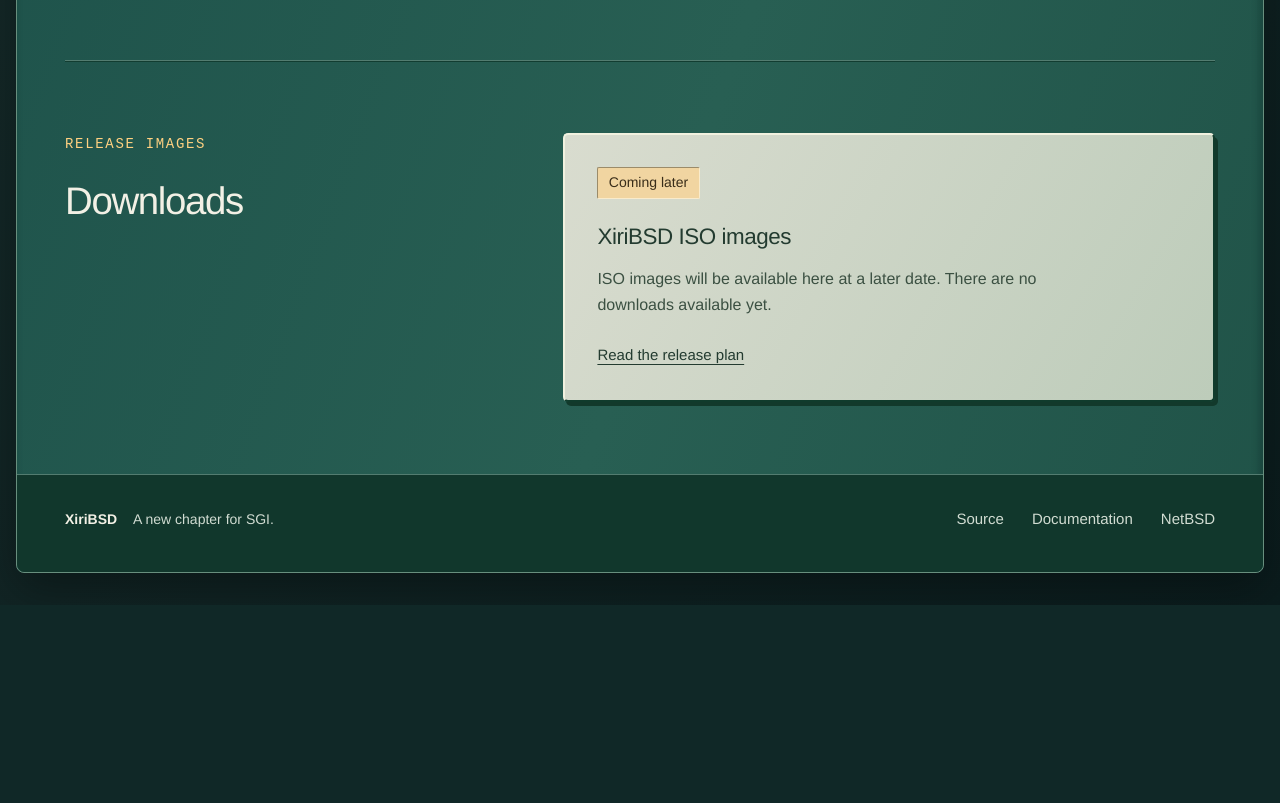
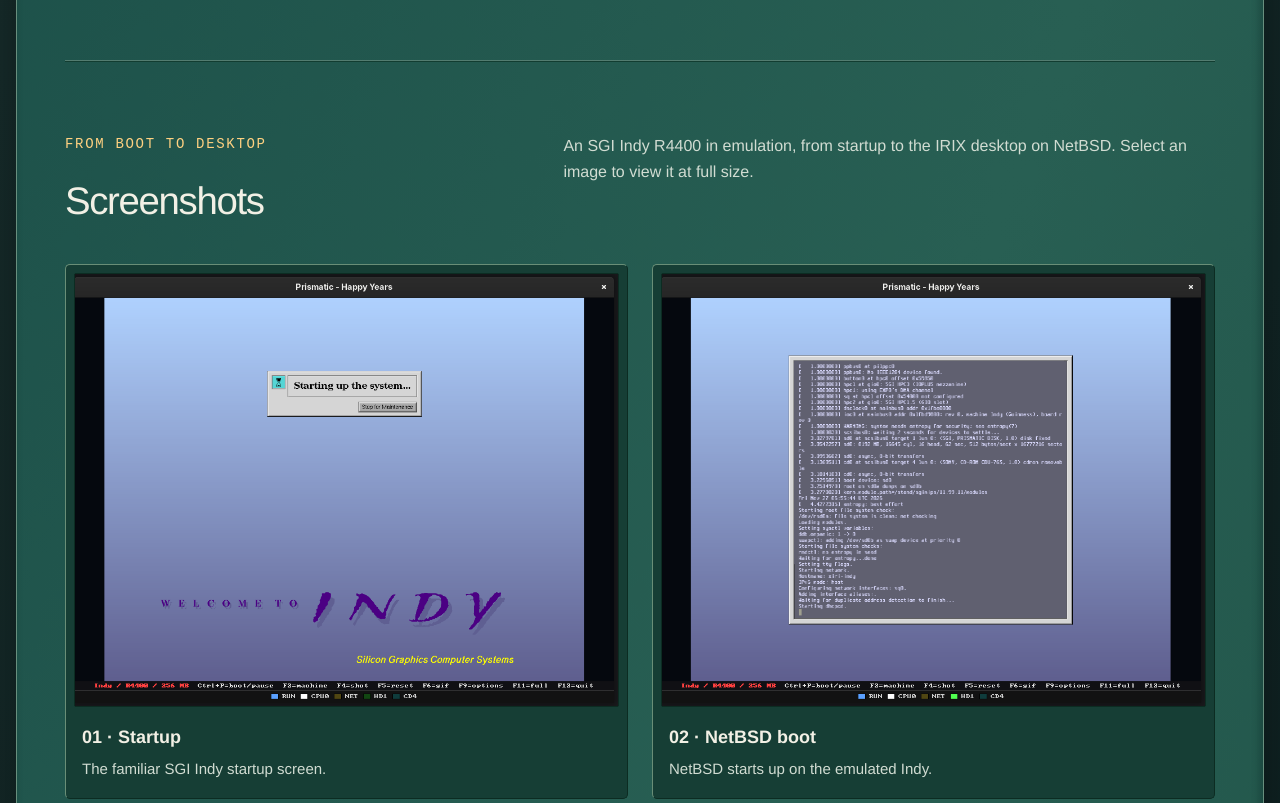
Before and after one commit to salvogendut/xiribsd, a plain HTML site: page website/public/index.html in a window 1280 px wide. Shown: the part 1660-2463 px from the top of the page. Before the commit the page ends 2265 px from the top, so only its background shows below. Drawn offline with Linux system fonts and the light colour scheme.

Commit message:
Add screenshot gallery showing Xiri startup and desktop

```diff
--- a/website/public/assets/site.css
+++ b/website/public/assets/site.css
@@ -56,6 +56,15 @@ strong { font-weight: 550; color: var(--text); }
 .machine-list li { font-size: 1.5rem; padding: 1.5rem 1.25rem; border-left: 1px solid var(--line); }
 .machine-list li:first-child { border-left: 0; }
 .machine-list span { display: block; margin-top: 0.3rem; font-size: 0.875rem; color: var(--muted); }
+.screenshot-grid { display: grid; grid-template-columns: repeat(2, minmax(0, 1fr)); gap: 1.5rem; margin-top: 2.5rem; }
+.screenshot { min-width: 0; padding: 0.5rem; background: #163e35; border: 1px solid; border-color: #698e77 #0c2c22 #0c2c22 #698e77; border-radius: 5px; }
+.screenshot-image { display: block; overflow: hidden; background: #0b1a19; border: 1px solid #0c2c22; border-radius: 2px; cursor: zoom-in; }
+.screenshot-image:hover { border-color: var(--accent); }
+.screenshot-image:focus-visible { outline-offset: 3px; }
+.screenshot img { display: block; width: 100%; height: auto; }
+.screenshot figcaption { padding: 1rem 0.5rem 0.5rem; }
+.screenshot h3 { margin: 0; font-size: 1.125rem; font-weight: 600; letter-spacing: 0; }
+.screenshot figcaption p { margin-top: 0.3rem; color: var(--muted); font-size: 0.9375rem; }
 .download-placeholder { border: 2px solid; border-color: #f1f1df #103b2c #103b2c #f1f1df; border-radius: 5px; padding: 2rem; background: linear-gradient(120deg, #d9dccf, #bdccba); color: #233b30; box-shadow: 3px 4px 0 #12392b; }
 .release-status { display: inline-block; font-size: 0.875rem; color: #392d19; background: #f1d5a1; border: 1px solid; border-color: #9b8b69 #f9ebcb #f9ebcb #9b8b69; border-radius: 2px; padding: 0.2rem 0.65rem; }
 h3 { margin: 1.25rem 0 0.65rem; font-size: 1.4rem; font-weight: 550; letter-spacing: -0.02em; }
@@ -86,6 +95,7 @@ footer { display: flex; align-items: center; justify-content: space-between; fle
   .machine-list { grid-template-columns: repeat(2, 1fr); }
   .machine-list li:nth-child(3) { border-left: 0; }
   .machine-list li:nth-child(n+3) { border-top: 1px solid var(--line); }
+  .screenshot-grid { grid-template-columns: 1fr; margin-top: 1.5rem; }
   .download-placeholder { padding: 1.5rem; }
   footer { align-items: flex-start; flex-direction: column; }
 }
--- a/website/public/index.html
+++ b/website/public/index.html
@@ -23,6 +23,7 @@
         <a class="wordmark" href="./" aria-label="XiriBSD home">Xiri<span>BSD</span></a>
         <nav aria-label="Main navigation">
           <a href="#project">The project</a>
+          <a href="#screenshots">Screenshots</a>
           <a href="#downloads">Downloads</a>
           <a href="https://github.com/salvogendut/xiribsd">GitHub</a>
         </nav>
@@ -72,6 +73,54 @@
           <a class="text-link" href="https://github.com/salvogendut/xiri#platform-status">Read the current platform status</a>
         </section>
 
+        <section class="screenshots section" id="screenshots" aria-labelledby="screenshots-title">
+          <div class="section-heading">
+            <div>
+              <p class="eyebrow">From boot to desktop</p>
+              <h2 id="screenshots-title">Screenshots</h2>
+            </div>
+            <p>An SGI Indy R4400 in emulation, from startup to the IRIX desktop on NetBSD. Select an image to view it at full size.</p>
+          </div>
+          <div class="screenshot-grid">
+            <figure class="screenshot">
+              <a class="screenshot-image" href="assets/screenshots/indy-startup.png" aria-label="View full-size screenshot of the SGI Indy startup screen">
+                <img src="assets/screenshots/indy-startup.png" width="965" height="768" alt="SGI Indy startup screen with the Starting up the system dialog over a blue background.">
+              </a>
+              <figcaption>
+                <h3>01 · Startup</h3>
+                <p>The familiar SGI Indy startup screen.</p>
+              </figcaption>
+            </figure>
+            <figure class="screenshot">
+              <a class="screenshot-image" href="assets/screenshots/netbsd-boot.png" aria-label="View full-size screenshot of NetBSD booting on the Indy">
+                <img src="assets/screenshots/netbsd-boot.png" width="965" height="768" alt="NetBSD boot console showing device detection, filesystem checks, and network startup on xiri-indy.">
+              </a>
+              <figcaption>
+                <h3>02 · NetBSD boot</h3>
+                <p>NetBSD starts up on the emulated Indy.</p>
+              </figcaption>
+            </figure>
+            <figure class="screenshot">
+              <a class="screenshot-image" href="assets/screenshots/xiri-login.png" aria-label="View full-size screenshot of the Xiri graphical login">
+                <img src="assets/screenshots/xiri-login.png" width="965" height="768" alt="Graphical login screen welcoming the user to xiri-indy, with the Xiri logo and a login field.">
+              </a>
+              <figcaption>
+                <h3>03 · Graphical login</h3>
+                <p>The Xiri login screen, ready for a desktop session.</p>
+              </figcaption>
+            </figure>
+            <figure class="screenshot">
+              <a class="screenshot-image" href="assets/screenshots/irix-desktop.png" aria-label="View full-size screenshot of the IRIX desktop running on NetBSD">
+                <img src="assets/screenshots/irix-desktop.png" width="965" height="768" alt="IRIX desktop with Toolchest, winterm, Icon Catalog, a clock, and Audio Panel; the terminal identifies the system as NetBSD.">
+              </a>
+              <figcaption>
+                <h3>04 · IRIX desktop</h3>
+                <p>Original IRIX desktop tools running on NetBSD.</p>
+              </figcaption>
+            </figure>
+          </div>
+        </section>
+
         <section class="downloads section" id="downloads" aria-labelledby="downloads-title">
           <div>
             <p class="eyebrow">Release images</p>
```
Also changed, not shown: website/public/assets/screenshots/indy-startup.png (added), website/public/assets/screenshots/irix-desktop.png (added), website/public/assets/screenshots/netbsd-boot.png (added), website/public/assets/screenshots/xiri-login.png (added), 1 other file.
